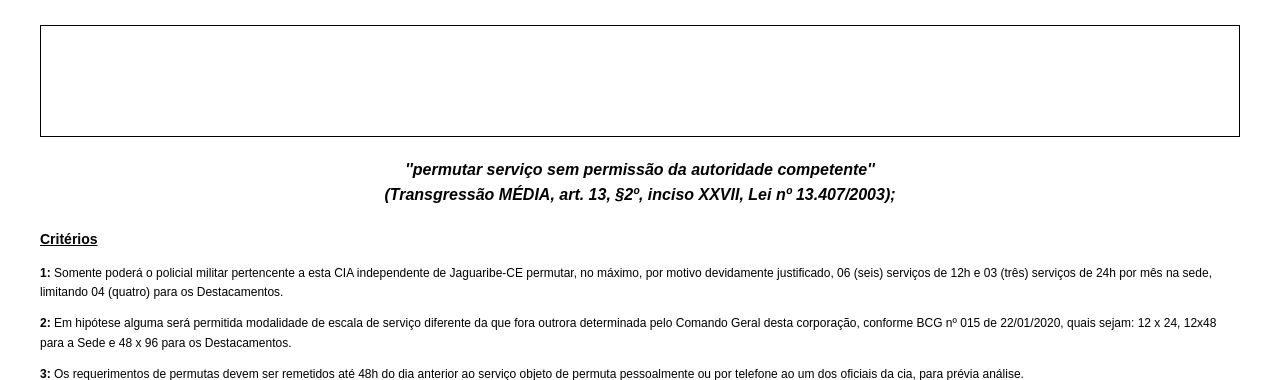
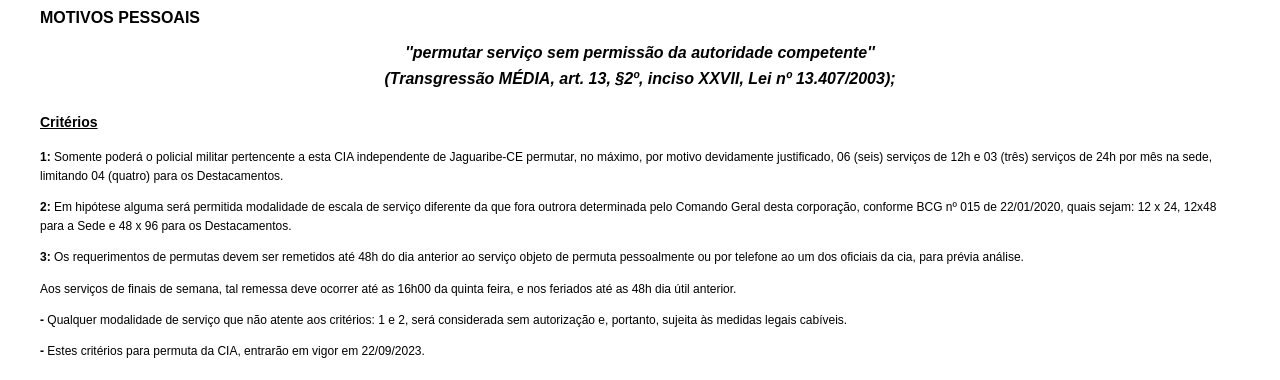
Before and after one commit to azvdocarlos/permuta, a Flask app: template templates/permuta.html in a window 1280 px wide. Shown: the part 261-641 px from the top of the page. Run offline with Flask 3, Linux system fonts and the light colour scheme; the template is opened without the code that fills it, so the values that code supplies are empty.

Commit message:
Update permuta.html

```diff
--- a/templates/permuta.html
+++ b/templates/permuta.html
@@ -89,8 +89,7 @@
         estão em comum acordo e considerando a compatibilidade funcional de ambos, pelo motivo que segue:
     </div>
 
-    <div class="motivo-box">
-        </div>
+       <strong>MOTIVOS PESSOAIS</strong>
 
     <div class="transgressao">
         ''permutar serviço sem permissão da autoridade competente''<br>
```
